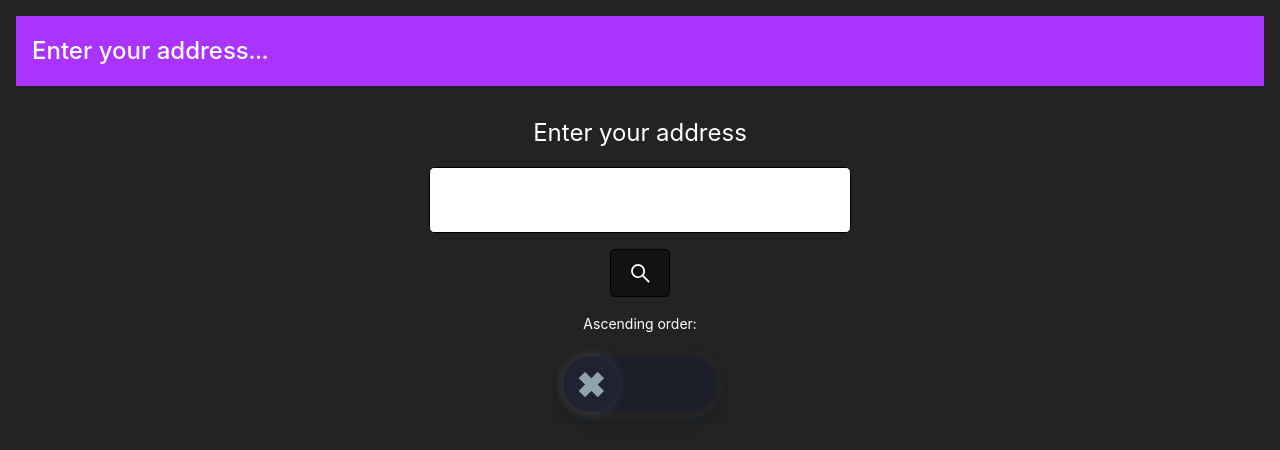
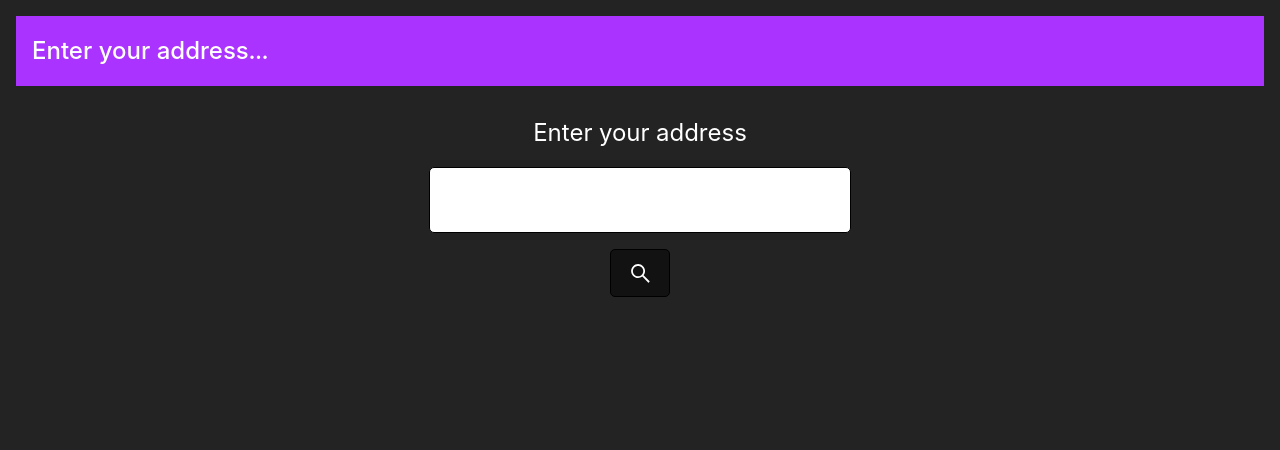
Before and after one commit to CollaborativeTeam/challenge, a Next.js app: page /dashboard in a window 1280 px wide. Shown: the top 450 px of the page. Built offline with nearby package versions, Linux system fonts and the light colour scheme; no server answers.

Commit message:
feat: add table sorting

```diff
--- a/src/pages/dashboard.js
+++ b/src/pages/dashboard.js
@@ -1,10 +1,10 @@
-import { useState, useEffect } from 'react'
+import { useState } from 'react'
 import { v4 as uuid } from 'uuid'
-import { ToggleBar } from 'components/shared/ToggleBar'
 import { getWalletBalance } from 'services/getWalletBalance'
-import { STFlex, STWrapper } from 'components/shared/styled'
+import { STWrapper } from 'components/shared/styled'
 import { SearchForm } from 'components/dashboard/SearchForm'
 import { TableWrapper } from 'components/dashboard/TableWrapper'
+import getSortingFunction from 'helpers/getSortingFunction'
 
 const inputValue = 'address'
 const params = {
@@ -16,16 +16,7 @@ export default function Dashboard({}) {
   const [tableData, setTableData] = useState(null)
   const [tableColumns, setTableColumns] = useState(null)
   const [requestError, setRequestError] = useState(null)
-  const [ascendingSort, setAscendingSort] = useState(false)
   const [loading, setLoading] = useState(false)
-  const [lastAddress, setLastAddress] = useState(null)
-
-  useEffect(() => {
-    if (!lastAddress) return
-
-    params['block-signed-at-asc'] = ascendingSort
-    getAddressData(lastAddress)
-  }, [ascendingSort])
 
   const getAddressData = async (address) => {
     setLoading(true)
@@ -62,6 +53,7 @@ export default function Dashboard({}) {
           title: key.toUpperCase().replace('_', ' '),
           dataIndex: key,
           key: key,
+          sorter: getSortingFunction(key, tableData[0][key]),
         }
       })
 
@@ -81,11 +73,8 @@ export default function Dashboard({}) {
     e.preventDefault()
     const userAddress = e.target[inputValue].value.trim()
     if (!userAddress) return
-    setLastAddress(userAddress)
     getAddressData(userAddress)
   }
-
-  const handleChecked = (e) => setAscendingSort(e.target.checked)
 
   return (
     <STWrapper>
@@ -104,10 +93,6 @@ export default function Dashboard({}) {
           handleSubmit={handleSubmit}
         />
       </section>
-      <STFlex justCont="center" alItems="center" flexDir="column">
-        <p>Ascending order:</p>
-        <ToggleBar checked={ascendingSort} handleChecked={handleChecked} />
-      </STFlex>
     </STWrapper>
   )
 }
```
